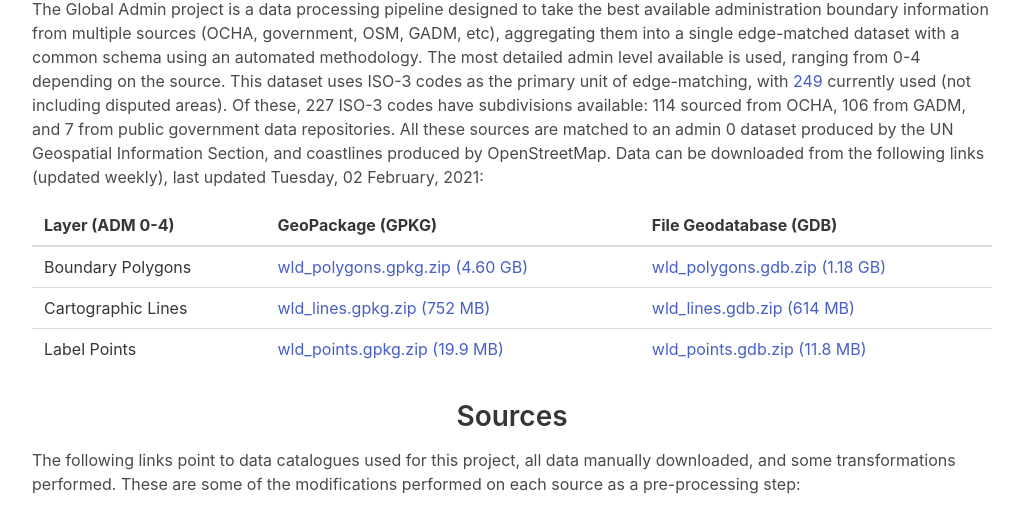
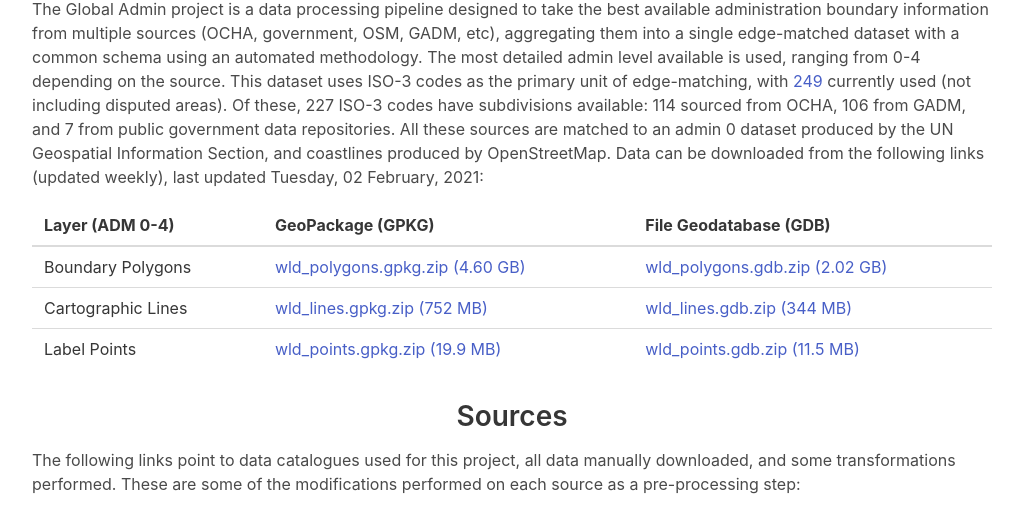
Before and after one commit to fieldmaps/fieldmaps, a Gatsby site: page /data in a window 1280 px wide. Shown: the part 234-743 px from the top of the page, without its empty margins (128-1151 px from the left). Built offline with nearby package versions, Linux system fonts and the light colour scheme; Gatsby itself is replaced by a stand-in of ours.

Commit message:
update GDB file sizes

```diff
--- a/src/components/content/data.tsx
+++ b/src/components/content/data.tsx
@@ -1,9 +1,9 @@
 import React from 'react';
 
 const data = [
-  ['Boundary Polygons', 'polygons', '4.60 GB', '1.18 GB'],
-  ['Cartographic Lines', 'lines', '752 MB', '614 MB'],
-  ['Label Points', 'points', '19.9 MB', '11.8 MB'],
+  ['Boundary Polygons', 'polygons', '4.60 GB', '2.02 GB'],
+  ['Cartographic Lines', 'lines', '752 MB', '344 MB'],
+  ['Label Points', 'points', '19.9 MB', '11.5 MB'],
 ];
 
 const sources = [
```
